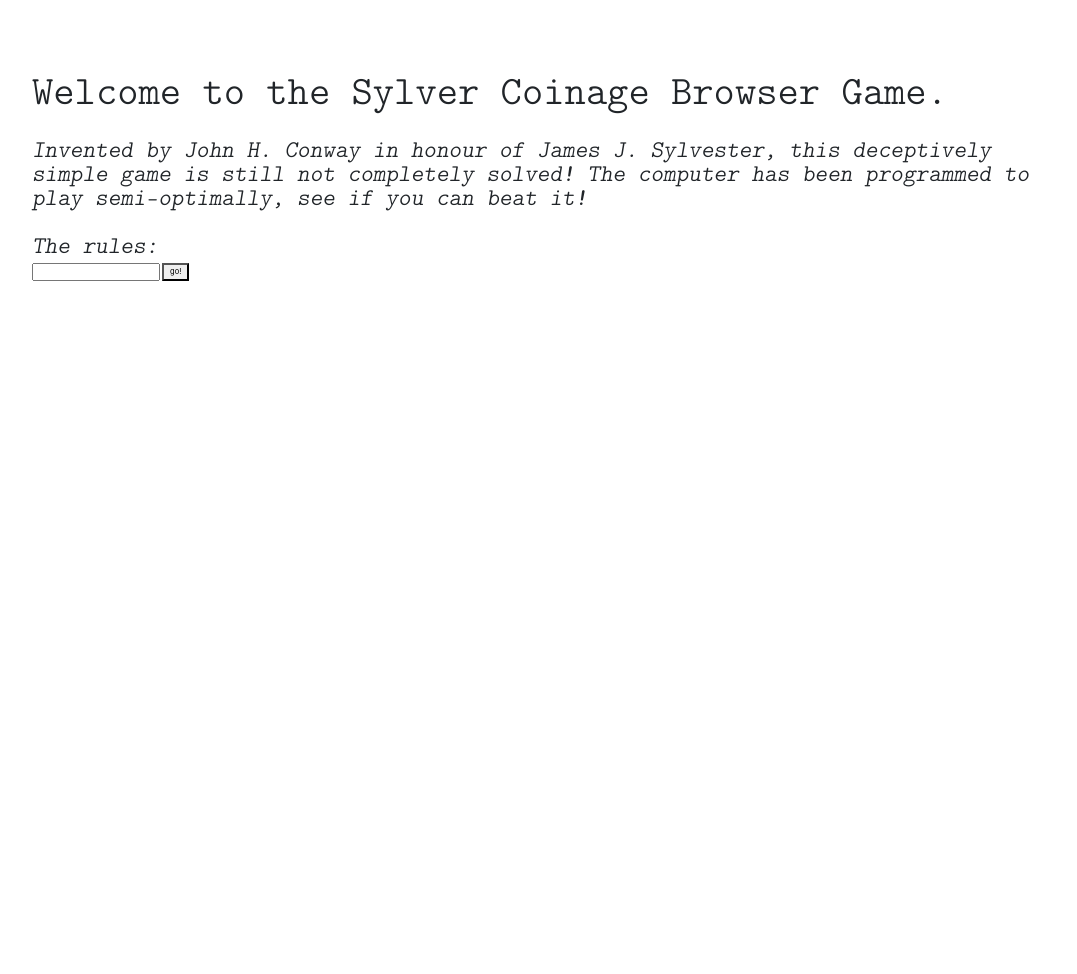
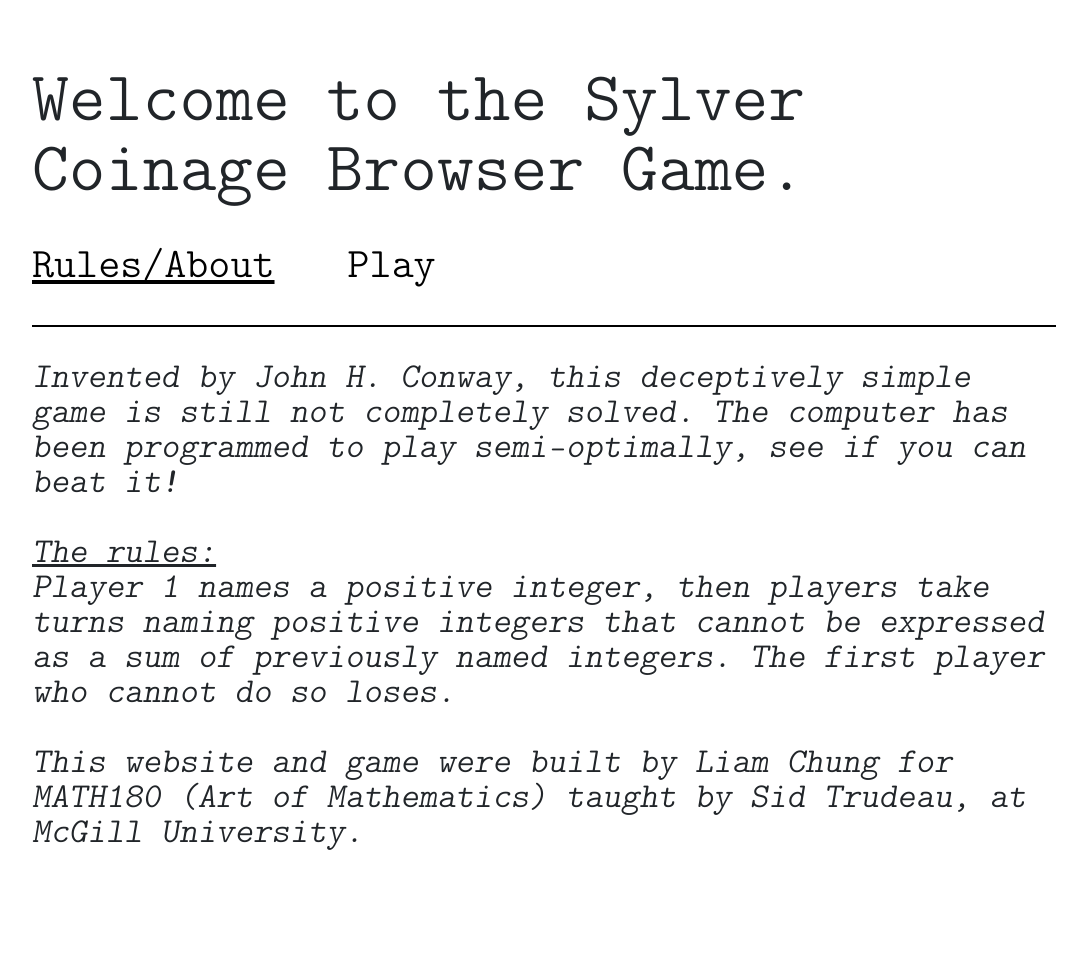
Before and after one commit to Sylver-Coinage/Sylver-Coinage.github.io, a Jekyll site: the page built from index.html, in a window 1280 px wide. Shown: the whole page, without its empty margins (96-1173 px from the left). Built offline with Jekyll 4.4.1, drawn with Linux system fonts in a browser that asks for light colours; before the commit the page ends 900 px from its top, so only the background shows below that.

Commit message:
implemented basic structure

```diff
--- a/assets/css/screen-sizes.css
+++ b/assets/css/screen-sizes.css
@@ -5,11 +5,7 @@
   .show-mobile { display: block; }
   .hide-mobile { display: none; }
   .hide-row { display: none; }
-  * { font-size: 4px }
-
-  .header { margin-bottom: 60em; margin-top: 20em }
-  .header h1 { font-size: 8em; padding-bottom:1em }
-  .header h2 { font-size: 4.5em }
+  * { font-size: 21px }
 }
 
 /* Small devices (portrait tablets and large phones, 600px and up) */
@@ -17,11 +13,7 @@
   .show-mobile { display: block; }
   .hide-mobile { display: none; }
   .hide-row { display: none; }
-  * { font-size: 6px }
-
-  .header { margin-bottom: 40em; margin-top: 4em }
-  .header h1 { font-size: 6em; padding-bottom: .6em }
-  .header h2 { font-size: 3.7em }
+  * { font-size: 27px }
 }
 
 /* Medium devices (landscape tablets, 768px and up) */
@@ -29,11 +21,7 @@
   .show-mobile { display: block; }
   .hide-mobile { display: none; }
   .hide-row { display: none; }
-  * { font-size: 6.5px }
-
-  .header { margin-bottom: 40em; margin-top: 2.5em }
-  .header h1 { font-size: 6em; padding-bottom: .6em }
-  .header h2 { font-size: 3.7em }
+  * { font-size: 30px }
 }
 
 /* Large devices (laptops/desktops, 992px and up) */
@@ -41,7 +29,7 @@
   .show-mobile { display: none }
   .hide-mobile { display: block }
   .hide-row { display: inline-flex; }
-  * { font-size: 7px }
+  * { font-size: 33px }
 }
 
  /* Extra large devices */
@@ -49,7 +37,7 @@
   .show-mobile { display: none }
   .hide-mobile { display: block }
   .hide-row { display: inline-flex; }
-  * { font-size: 7.5px }
+  * { font-size: 35px }
 }
 
 /* Extra EXTRA Large devices */
@@ -57,22 +45,18 @@
   .show-mobile { display: none }
   .hide-mobile { display: block }
   .hide-row { display: inline-flex; }
-  * { font-size: 10px }
+  * { font-size: 38px }
 }
 
-.icon-title { font-size: 3em }
+@media only screen and (min-width: 2000px) {
+    .show-mobile { display: none }
+    .hide-mobile { display: block }
+    .hide-row { display: inline-flex; }
+    * { font-size: 40px }
+}
 
-h1 { font-size: 5.4em }
-h2 { font-size: 3.2em }
-p { font-size: 3.2em }
-
-h1.thumbnail-title { font-size: 3.7em }
-h3.thumbnail-title { font-size: 3em }
-
-.footer-text > h1 { font-size: 3em }
-.footer-text > h2 { font-size: 2.2em }
-#footer-connect { font-size: 5em }
-
-.menubar, #menubold { font-size: 3em }
-
+h1 { font-size: 2em }
+h2 { font-size: 1em }
+p { font-size: 1em }
+button { font-size: 1.2em }
 body { overflow-x: hidden }
--- a/assets/css/style.css
+++ b/assets/css/style.css
@@ -16,6 +16,15 @@ h3 { font-family: 'CMT' }
 h4 { font-family: 'CMTI' }
 p  { font-family: 'CMT' }
 
+button {
+    font-family: 'CMT';
+    padding: .2em .75em;
+    border: none;
+    background-color: white;
+}
+button:hover { text-decoration: underline }
+button:focus { text-decoration: underline; outline: none }
+
 a:hover { text-decoration: none; color: inherit }
 a { color: black; font-size: inherit }
 
--- a/index.html
+++ b/index.html
@@ -6,27 +6,70 @@ permalink: /
 
 
 <!-- header -->
-<div class="container-fluid" style="background-color:var(--white); padding-left: 10vw; padding-right:10vw">
-      <div class="row" style="padding-top: 10em">
+<div class="container-fluid" style="background-color:var(--white); padding-left: 10vw; padding-right: 10vw; height: 100%">
+      <div class="row" style="padding-top: 2em">
         <div class="col">
-          <h1 style="padding-bottom:.5em">Welcome to the Sylver <span class="avoid-wrap">Coinage Browser Game.</span></h1>
-          <h2>Invented by John H. Conway in honour of James J. Sylvester, this deceptively simple game is still not completely solved! The computer has been programmed to play semi-optimally, see if you can beat it! <br><br> The rules: </h2>
-        </div>
-      </div>
-      <div class="row">
-	<div class="col">
-          <input type="tel" id="numInput">
-	  <button onClick="sentInfo()">go!</button>
+          <h1>
+	    Welcome to the Sylver Coinage
+	    <span class="avoid-wrap">Browser Game.</span>
+	  </h1>
+	  <button autofocus id="rulesBtn" style="padding-left:0" onClick="swapToAbt()">Rules/About</button>
+	  <button id="playBtn" onClick="swapToGame()">Play</button>
+	  <hr style="margin: .5em 0em 1em; border-top: 2px solid black">
 	</div>
       </div>
-</div>
 
-<h1 id="disp"></h1>
+      <div id="abt" class="row" style="display:block; padding-bottom: 3em">
+	<div class="col">
+	  <h2>Invented by John H. Conway, this deceptively simple
+	    game is still not completely solved. The computer has
+	    been programmed to play semi-optimally, see if you can
+	    beat it! <br><br>
+
+	    <u>The rules:</u><br>
+	    Player 1 names a positive integer, then players take
+	    turns naming positive integers that cannot be
+	    expressed as a sum of previously named integers.
+	    The first player who cannot do so loses. <br><br>
+
+	    This website and game were built by Liam Chung for
+	    MATH180 (Art of Mathematics) taught by Sid Trudeau,
+	    at McGill University.
+	  </h2>
+	</div>
+      </div>
+
+      <div id="game" class="row" style="display:none; padding-bottom: 2em">
+	<div class="col">
+	  <h2>This is the game</h2>
+	  <input type="tel" id="numInput">
+	  <button onClick="sentInfo()">go!</button>
+	  <h1 id="disp"></h1>
+	</div>
+ </div>
+
+
+
+
 
 <script>
+  console.log("hi");
+
+  function swapToAbt() {
+      document.getElementById("abt").style.display = "block";
+      document.getElementById("game").style.display = "none";
+  }
+
+  function swapToGame() {
+      document.getElementById("abt").style.display = "none";
+      document.getElementById("game").style.display = "block";
+  }
+
+
   function sentInfo () {
       document.getElementById("disp").innerHTML = document.getElementById("numInput").value;
   }
+
 </script>
 
 
--- a/sylverTD.org
+++ b/sylverTD.org
@@ -3,9 +3,9 @@
 ** TODO about
 ** TODO 404
 * assets
-** TODO css
-*** TODO screen-sizes
-*** TODO style
+** DONE css
+*** DONE screen-sizes
+*** DONE style
 ** TODO favicon
 ** TODO img
 ** TODO js
```
Also changed, not shown: about.html (+27 -0 lines).
